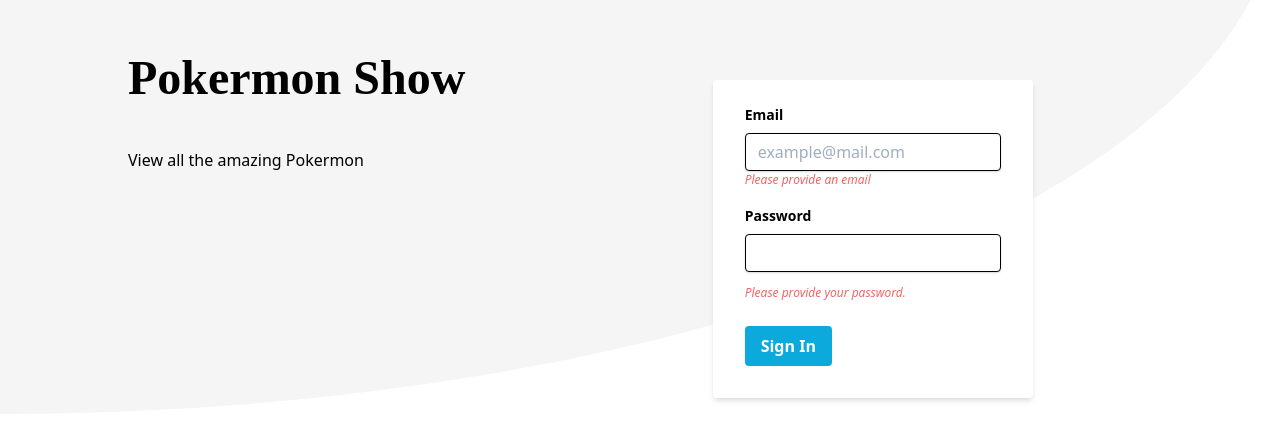
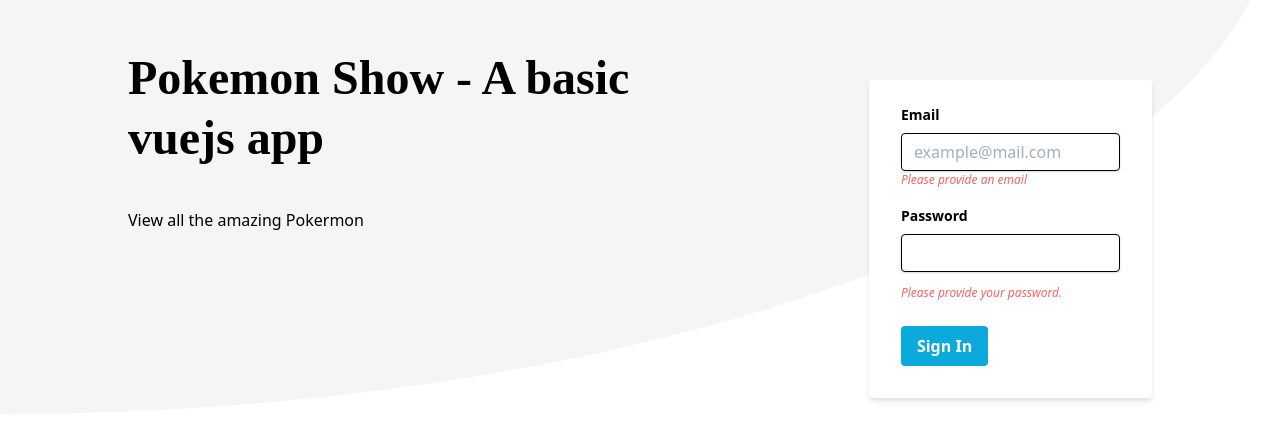
Before and after one commit to devPinheiro/pokemon, a Vue app: page / in a window 1280 px wide. Shown: the part 112-552 px from the top of the page. Built offline with nearby package versions, Linux system fonts and the light colour scheme.

Commit message:
add description

```diff
--- a/src/App.vue
+++ b/src/App.vue
@@ -5,7 +5,7 @@
                     <div class="block  xl:flex lg:flex text-center lg:text-left text-dark  ">
                         <div class="xl:mt-18 xl:pr-32  lg:mt-18 lg:pr-32 ">
                             <h1 class="font-Montserrat font-bold leading-tight sm:text-3xl md:text-4xl lg:text-5xl xl:text-5xl text-xl ">
-                            Pokermon Show
+                            Pokemon Show - A basic vuejs app
                             </h1>
                             <p class="pt-10"> View all the amazing Pokermon</p>
                         </div>
```
